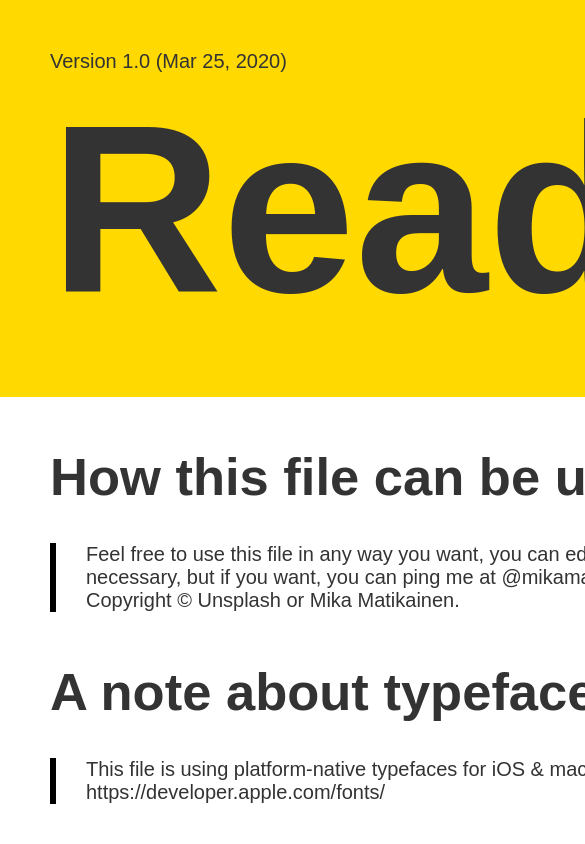
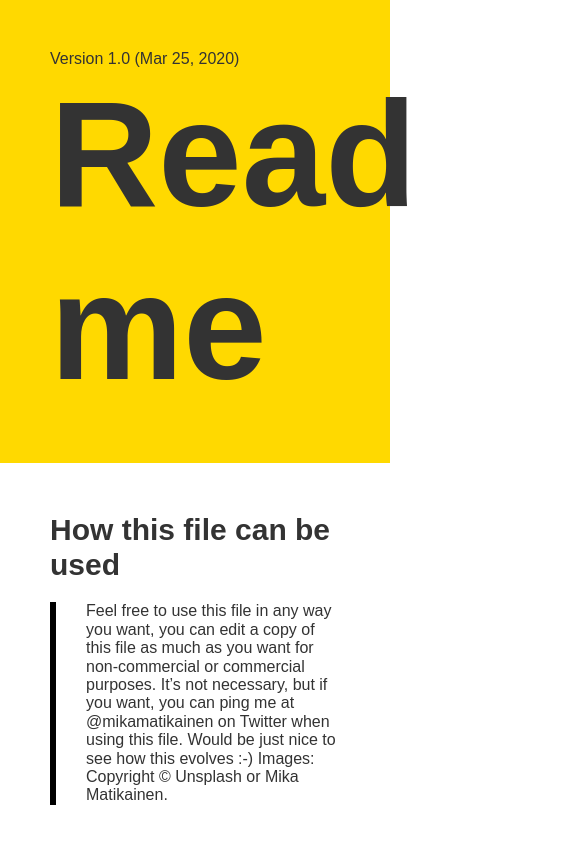
Before and after one commit to minhhiepjvb/Readme, a plain HTML site: page index.html in a window 390 px wide. Shown: the top 844 px of the page, 585 px wide, since content can reach past the window. Drawn offline with nearby package versions, Linux system fonts and the light colour scheme; a web font is replaced by a local one.

Commit message:
fix responsive

```diff
--- a/index.html
+++ b/index.html
@@ -18,7 +18,7 @@
         <div class="readme">
             <div>
                 <p>Version 1.0 (Mar 25, 2020)</p>
-                <h1 style="font-size: 23.867rem;">Read me</h1>
+                <h1 >Read me</h1>
             </div>
         </div>
         <div class="fontguide">
--- a/style.css
+++ b/style.css
@@ -61,6 +61,10 @@ li {
 
 }
 
+.readme h1 {
+    font-size: 23.867rem;
+}
+
 .readme>div {
     margin-left: 50px;
     padding: 50px 0;
@@ -90,6 +94,24 @@ li {
 }
 
 /* Responsive */
-@media screen and (max-width) {
+@media screen and (max-width:992px) {
+
+    .container {
+        width: 100%;
+        margin: 0;
+    }
+
+    h1 {
+        font-size: 3rem;
+    }
+
+    p,
+    li {
+        font-size: 1.6rem;
+    }
+
+    .readme h1 {
+        font-size: 15rem;
+    }
 
 }
```
